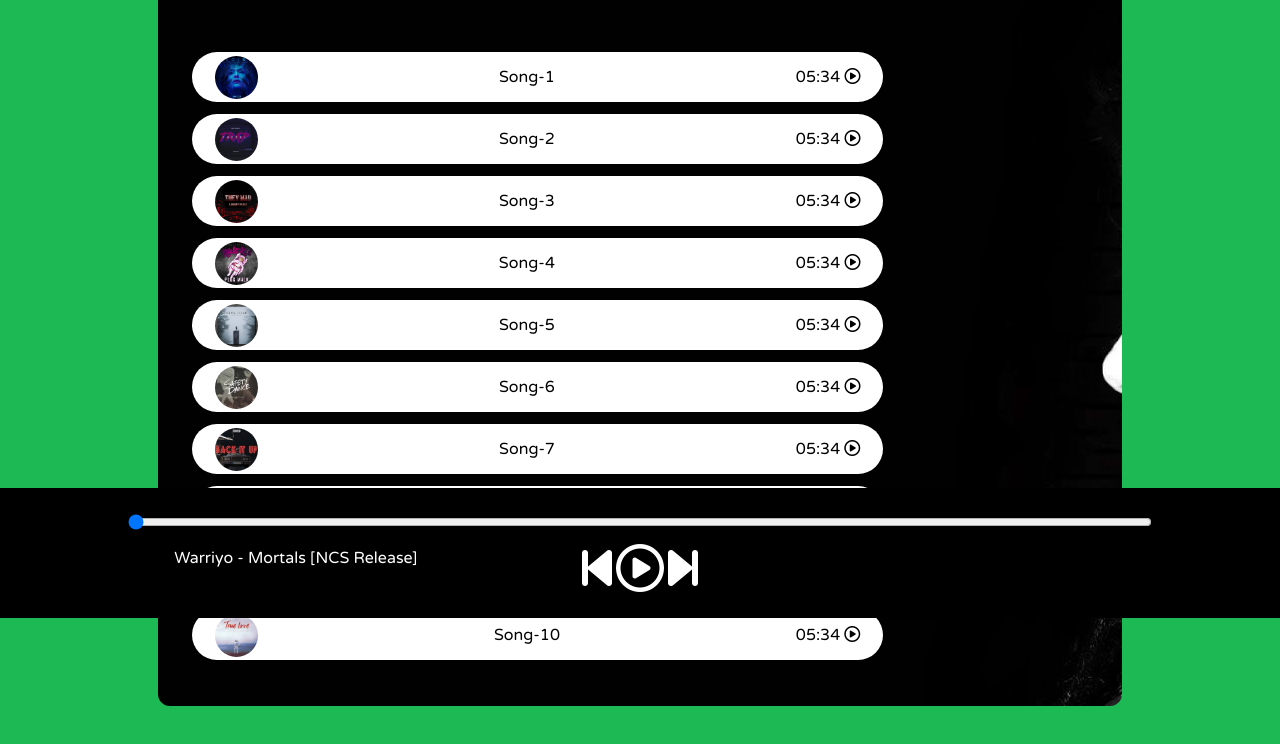
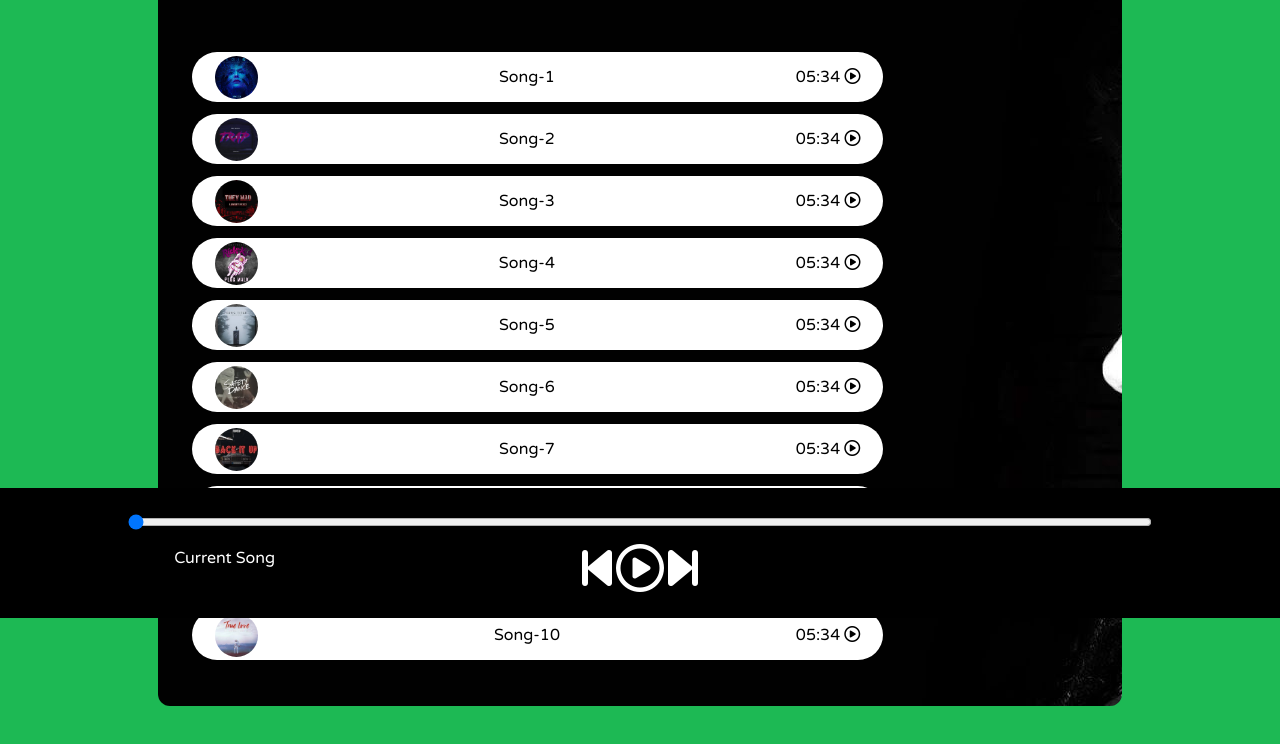
Before and after one commit to coding-finesse/Spotify-Clone, a plain HTML site: page index.html in a window 1280 px wide. Shown: the part 182-926 px from the top of the page. Drawn offline with Linux system fonts and the light colour scheme.

Commit message:
Update index.html

```diff
--- a/index.html
+++ b/index.html
@@ -84,7 +84,7 @@
             <i class="fas fa-3x fa-step-forward" id="next"></i>
         </div>
         <div class="songInfo">
-            <img src="muse.gif" width="42px" alt="" id="gif"> <span id="masterSongName">Warriyo - Mortals [NCS Release]</span>
+            <img src="muse.gif" width="42px" alt="" id="gif"> <span id="masterSongName">Current Song</span>
         </div>
     </div>
     <script src="script.js"></script>
```
